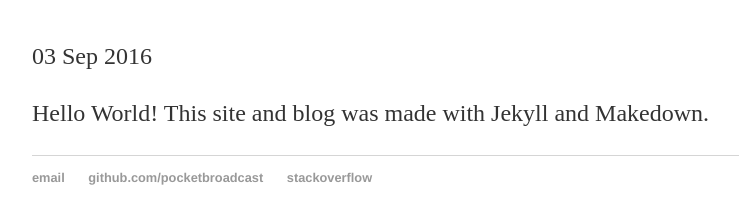
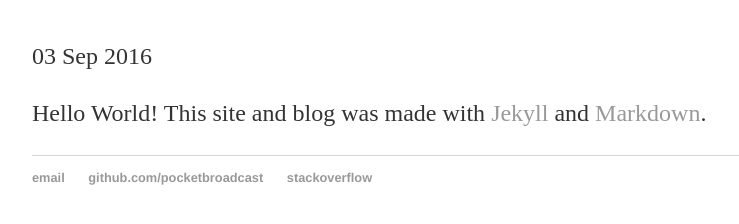
Before and after one commit to pocketbroadcast/pocketbroadcast.github.io, a Jekyll site: the page built from _posts/2016-09-03-hello-world.md, in a window 1280 px wide. Shown: the part 162-386 px from the top of the page, without its empty margins (160-899 px from the left). Built offline with Jekyll 4.4.1, drawn with Linux system fonts in a browser that asks for light colours.

Commit message:
fixing typo and added links

```diff
--- a/_posts/2016-09-03-hello-world.md
+++ b/_posts/2016-09-03-hello-world.md
@@ -4,4 +4,4 @@ title: "Hello World!"
 date: 2016-09-03
 ---
 
-Hello World! This site and blog was made with Jekyll and Makedown.
+Hello World! This site and blog was made with [Jekyll](https://jekyllrb.com/) and [Markdown](https://daringfireball.net/projects/markdown/).
```
